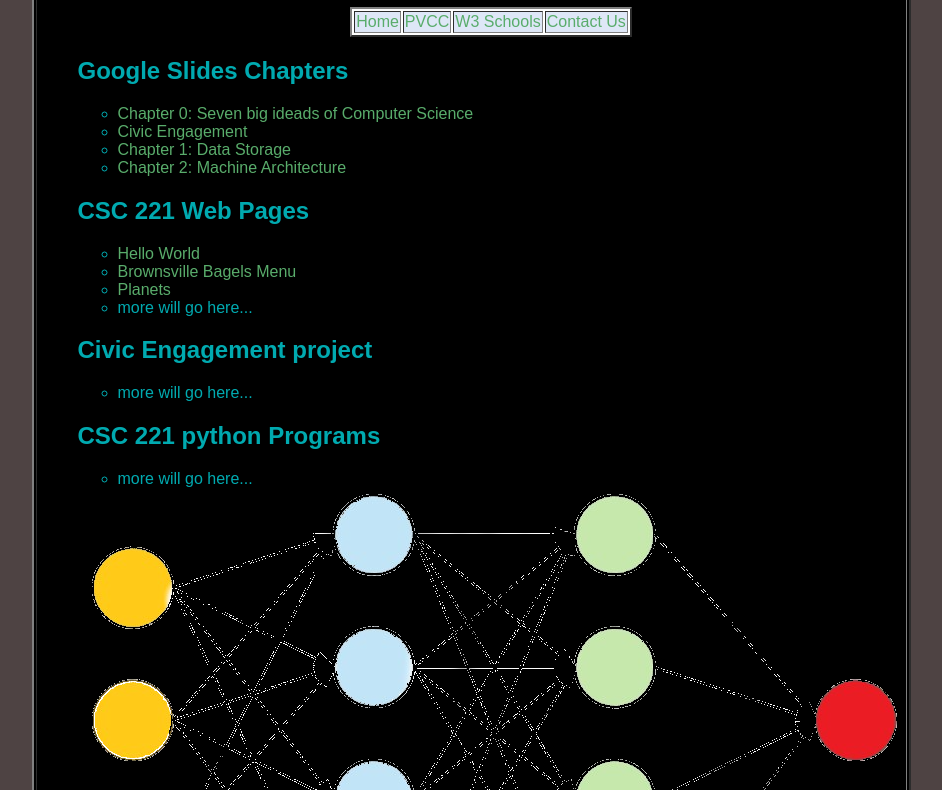
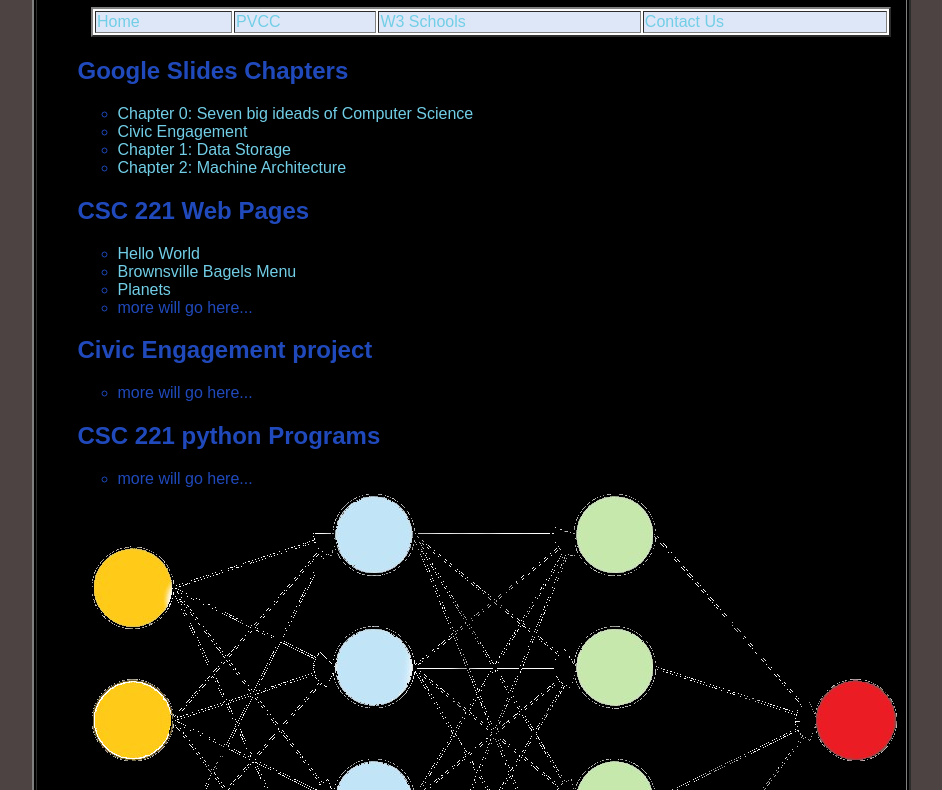
Before and after one commit to gabedyer-pvcc/.github.io, a plain HTML site: page index.html in a window 1280 px wide. Shown: the part 87-877 px from the top of the page, without its empty margins (169-1111 px from the left). Drawn offline with Linux system fonts and the light colour scheme.

Commit message:
Update index.html

```diff
--- a/index.html
+++ b/index.html
@@ -7,13 +7,13 @@
 <title> Gabe Dyer </title>
 <style>
   a:link {
-    color: rgb(89, 172, 107);
+    color: rgb(113, 206, 230);
     background-color: transparent;
     text-decoration: none;
   }
 
   a:visited {
-    color: rgb(194, 3, 3);
+    color: rgb(112, 88, 218);
     background-color: transparent;
     text-decoration: none;
   }
@@ -33,14 +33,14 @@
 </head>
 
 
-<body  style=" color:#00d6ddcb; background-color: rgb(78, 67, 67); font-family:arial,helvetuca,sans-serif;"
+<body  style=" color:#2049bb; background-color: rgb(78, 67, 67); font-family:arial,helvetuca,sans-serif;"
 >
-<table border = "2" style="background-color: rgb(0, 0, 0); width:40%; margin: auto;">
+<table border = "2" style="background-color: rgb(0, 0, 0); width:800; margin: auto;">
     <tr style>
         <td><ul>
 
 <h1>Gabe Dyer</h1>
-<table border = "2" style="background-color: rgb(255, 255, 255); width: auto; margin: auto;">
+<table border = "2" style="background-color: rgb(255, 255, 255); width: 800px; margin: auto;">
   <tr style= 'background-color: #dee7f7;'>
   <td><a href="index.html">Home</a></td>
 <td><a href="https://www.pvcc.edu/">PVCC</a></td>
```
